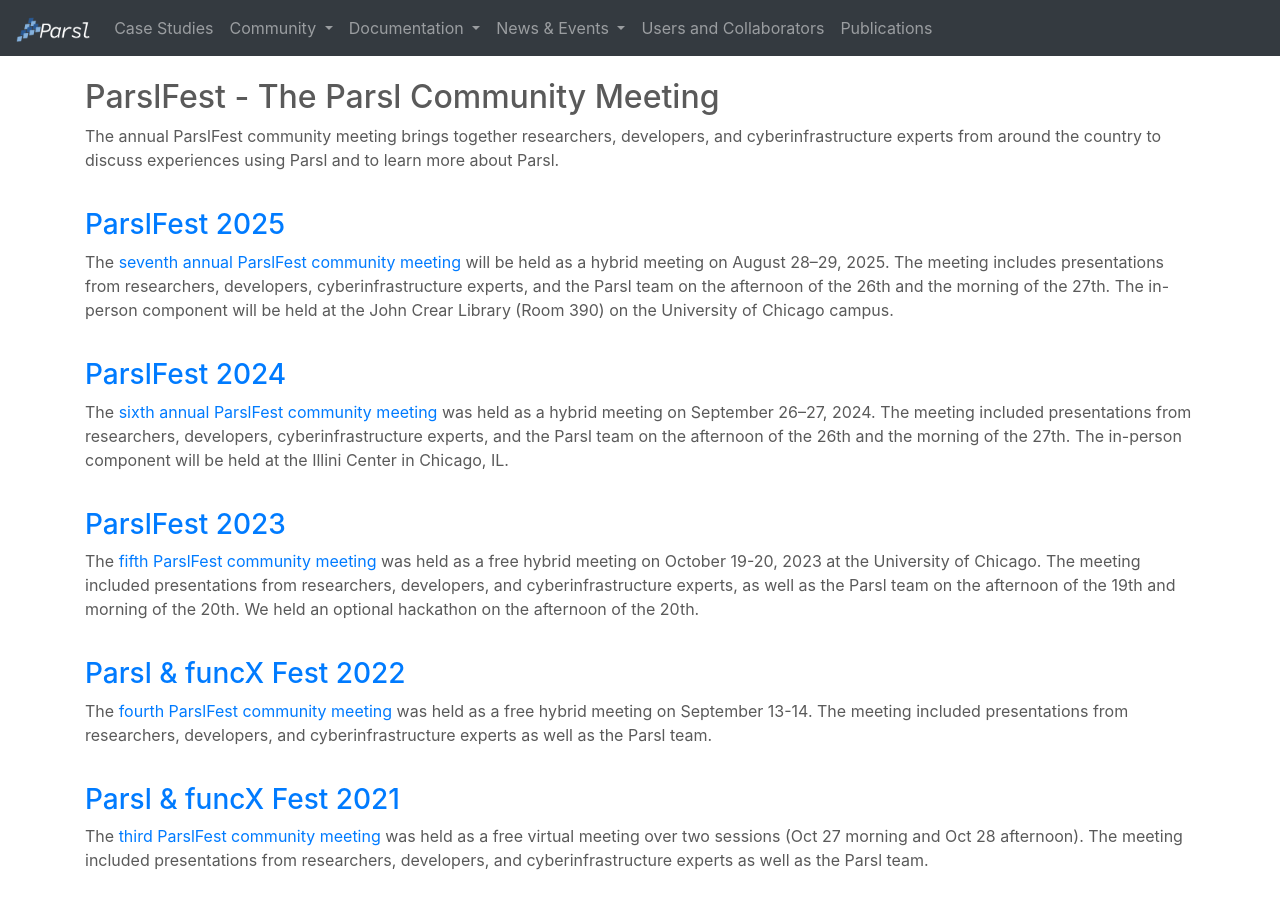
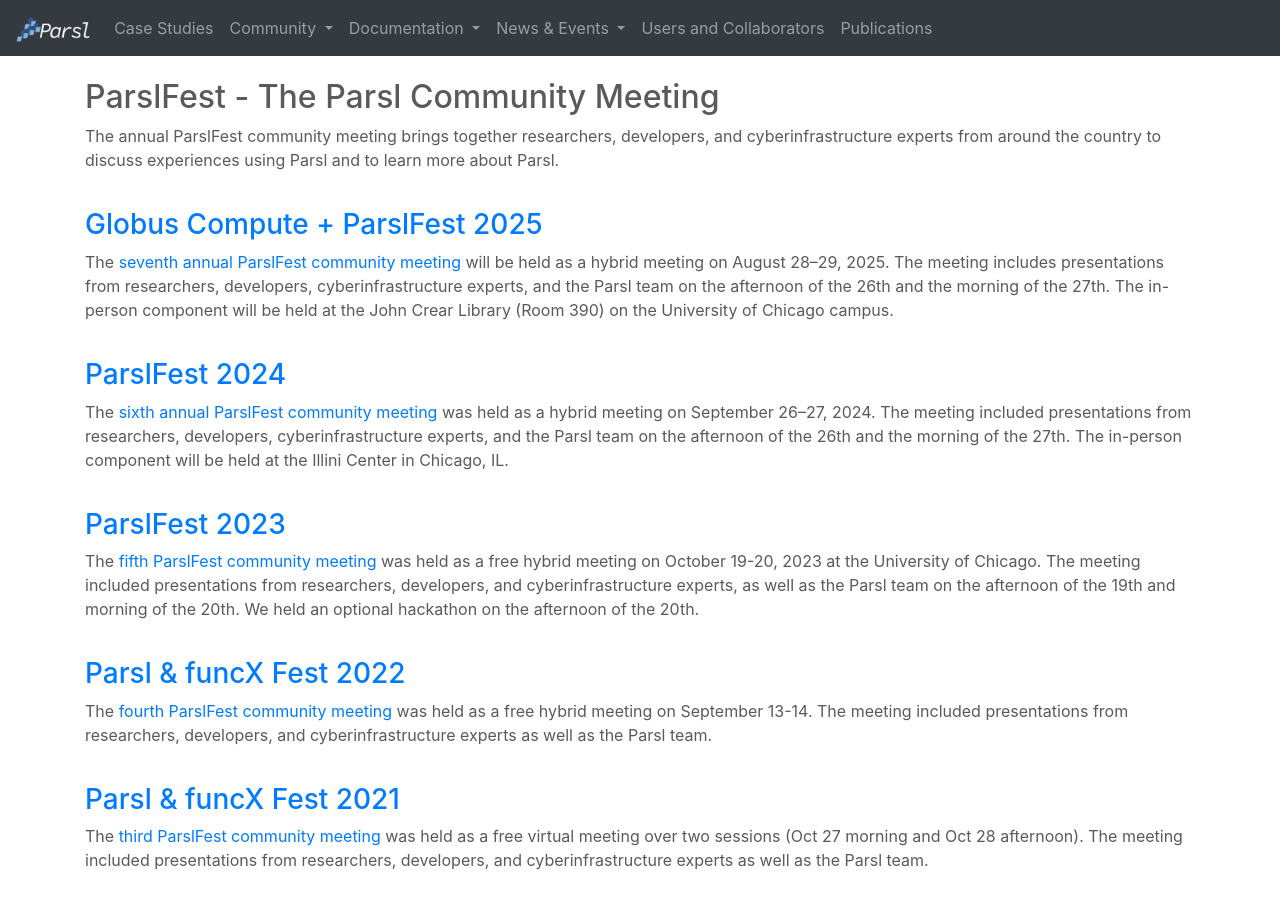
Before and after one commit to Parsl/parsl.github.io, a Jekyll site: the page built from parslfest.html, in a window 1280 px wide and 900 px high. Built offline with Jekyll 4.4.1, drawn with Linux system fonts in a browser that asks for light colours.

Commit message:
Update parslfest.html

```diff
--- a/parslfest.html
+++ b/parslfest.html
@@ -22,7 +22,7 @@
 
     <div class="row" style="padding-top: 20px">
       <div class="col-lg-12">
-      <h3><a href='parslfest/parslfest2025.html'>ParslFest 2025</a></h3>
+      <h3><a href='parslfest/parslfest2025.html'>Globus Compute + ParslFest 2025</a></h3>
       <p>The <a href='parslfest/parslfest2025.html'>seventh annual ParslFest community meeting</a> will be held as a hybrid meeting on August 28–29, 2025.
         The meeting includes presentations from researchers, developers, cyberinfrastructure experts, and the Parsl team on the afternoon of the 26th and the morning of the 27th.
         The in-person component will be held at the John Crear Library (Room 390) on the University of Chicago campus.
```
